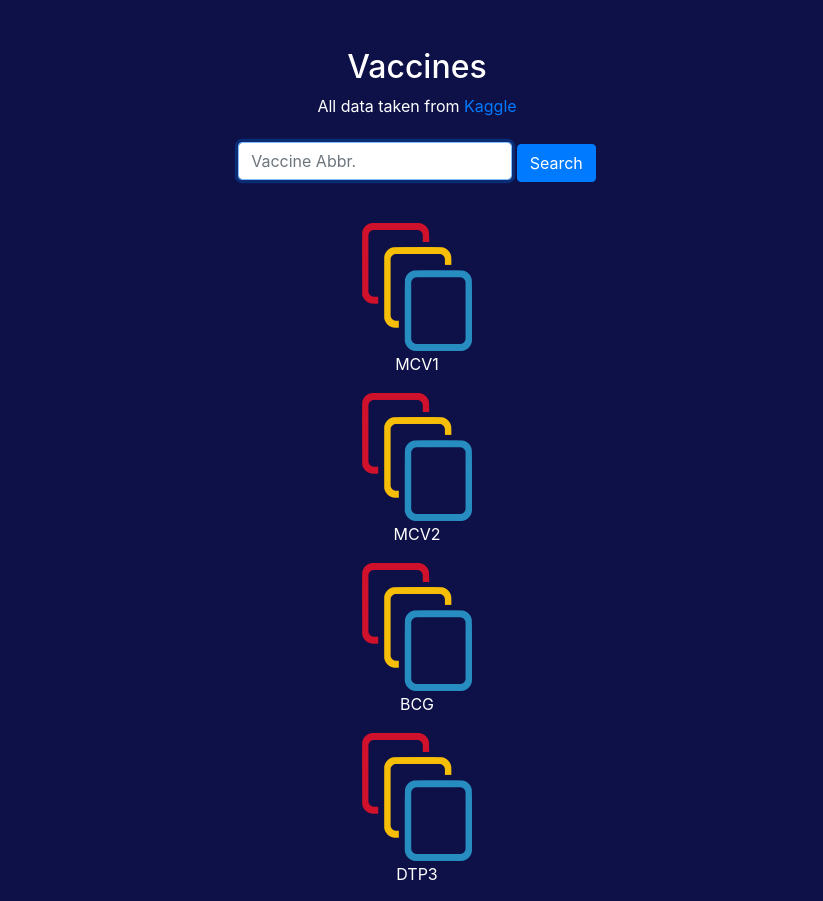
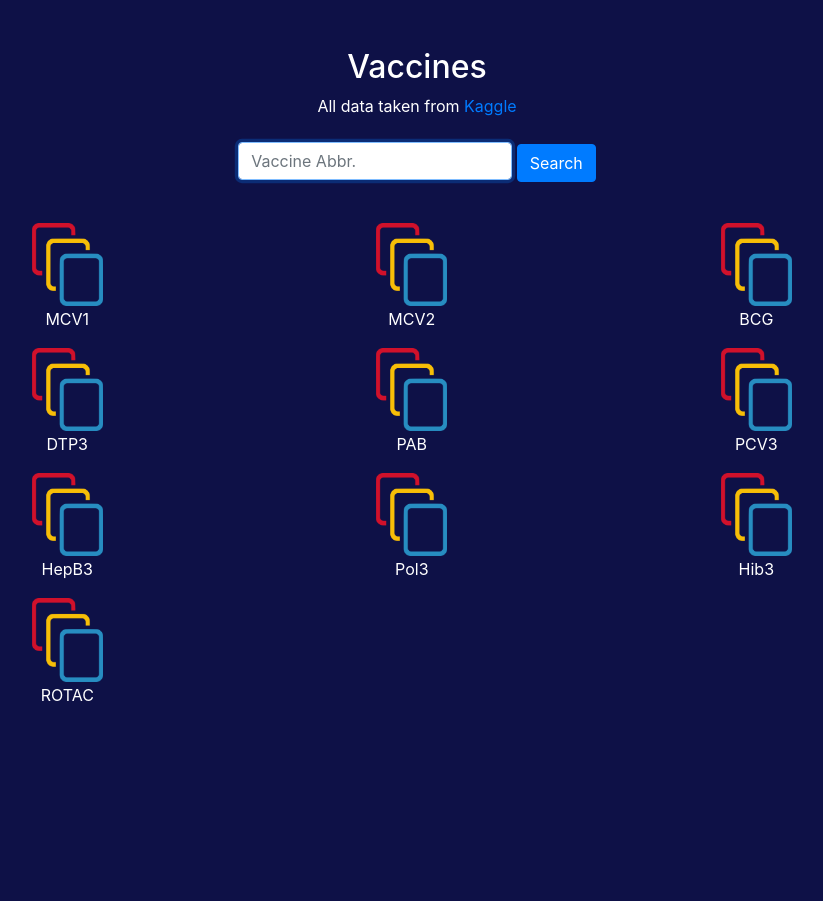
Before and after one commit to jeremylee73/T4SG-Technical-Challenge, a Flask app: page /vaccines in a window 1280 px wide. Shown: the part 66-967 px from the top of the page, without its empty margins (223-1046 px from the left). After the commit the page ends 767 px from the top, so only its background shows below. Run offline with Flask 2, Linux system fonts and the light colour scheme; a user stored in the database is signed in.

Commit message:
Changed design of vaccine page

```diff
--- a/static/styles.css
+++ b/static/styles.css
@@ -25,6 +25,12 @@ body
 {
   width: 25%;
   height: 25%;
+}
+
+.side-by-side
+{
+  float: left;
+  width: 33%;
 }
 
 .imgbutton {
--- a/templates/vaccines.html
+++ b/templates/vaccines.html
@@ -18,7 +18,7 @@
       </div>
     </form><br>
     {% for vaccine in all_vaccines %}
-      <form action="/vaccines" method="post" class="center d-inline-block">
+      <form action="/vaccines" method="post" class="side-by-side center d-inline-block">
           <div class="form-group">
               <button class="imgbutton" type="submit" name="{{ vaccine }}"><img class="shrink" src="/static/folder.png"></button>
               <p class="text-white">{{ vaccine }}</p>
```
